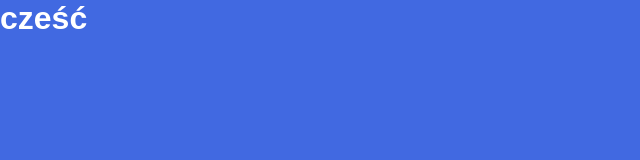
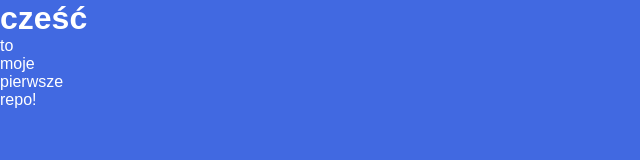
Before and after one commit to borowiaak/test, a plain HTML site: page index.html in a window 1280 px wide. Shown: the whole page, without its empty margins (0-640 px from the left). Drawn offline with Linux system fonts and the light colour scheme.

Commit message:
added p and changed style.css

```diff
--- a/index.html
+++ b/index.html
@@ -9,5 +9,6 @@
 </head>
 <body>
     <h1>cześć</h1>
+    <p>to moje pierwsze repo!</p>
 </body>
 </html>
--- a/sass/style.scss
+++ b/sass/style.scss
@@ -6,6 +6,7 @@
 
 body {
     height: 100vh;
+    width: 50px;
     font-family: sans-serif;
     overflow: hidden;
     color: #fff;
```
Also changed, not shown: css/style.css, 1 other file.
